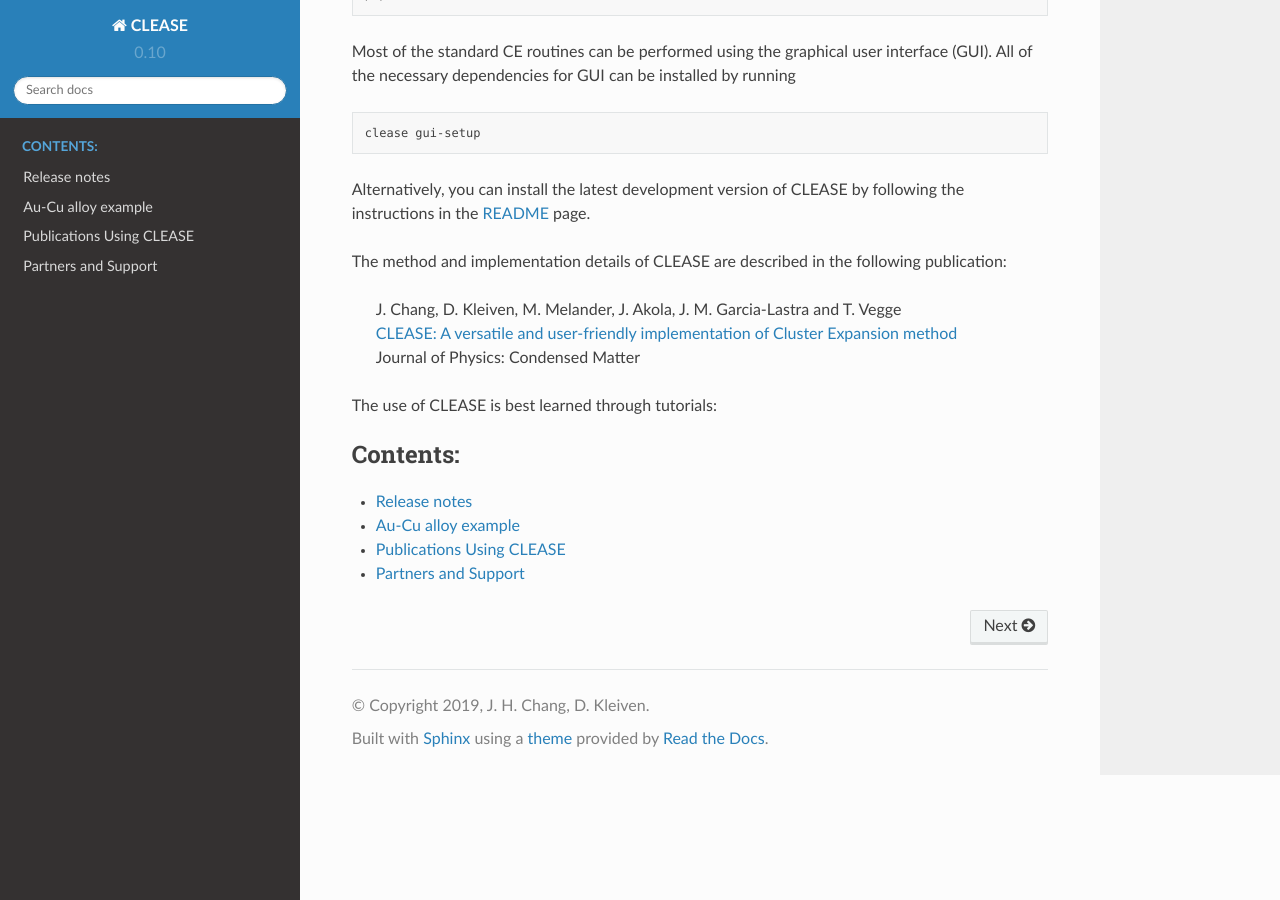
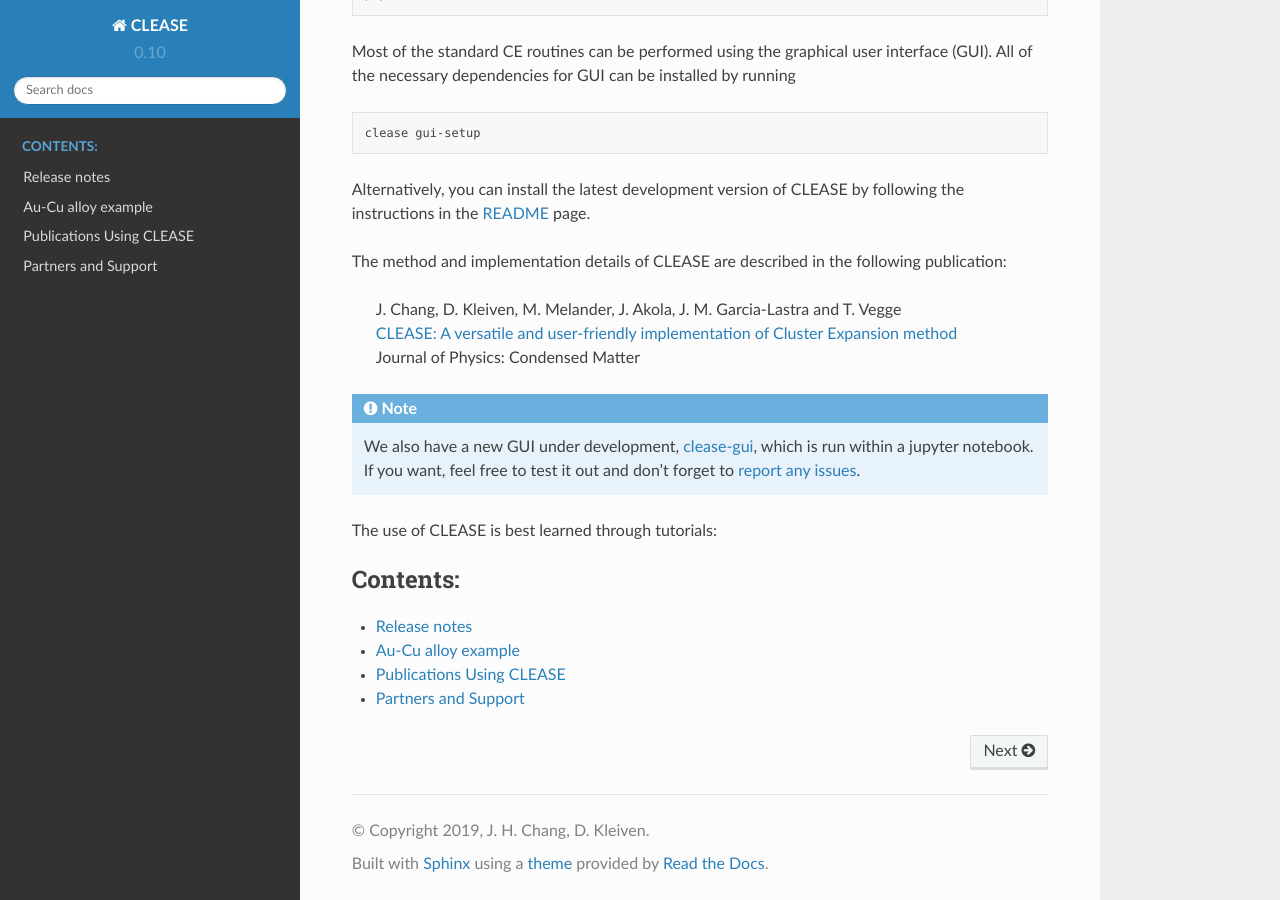
Before and after one commit to wuziqiqiqi/PD, a Sphinx documentation site: the page built from doc/source/index.rst, in a window 1280 px wide and 900 px high, scrolled down 512 px. Built offline with Sphinx 7.4.7 and the Read the Docs theme 2.0.0, drawn with Linux system fonts in a browser that asks for light colours; pages that are not in the unit, such as notebooks, are missing from menus.

Commit message:
Add reference to the new jupyter based CLEASE GUI in README. Also add reference in the documentation.

```diff
--- a/doc/source/index.rst
+++ b/doc/source/index.rst
@@ -48,6 +48,12 @@
    __ https://doi.org/10.1088/1361-648X/ab1bbc
 
 
+.. note::
+   We also have a new GUI under development, `clease-gui <https://clease-gui.readthedocs.io>`_, which is run
+   within a jupyter notebook.
+   If you want, feel free to test it out and don't forget to
+   `report any issues <https://gitlab.com/computationalmaterials/clease-gui/-/issues>`_.
+
 The use of CLEASE is best learned through tutorials:
 
 
```
Also changed, not shown: README.md (+3 -0 lines).
